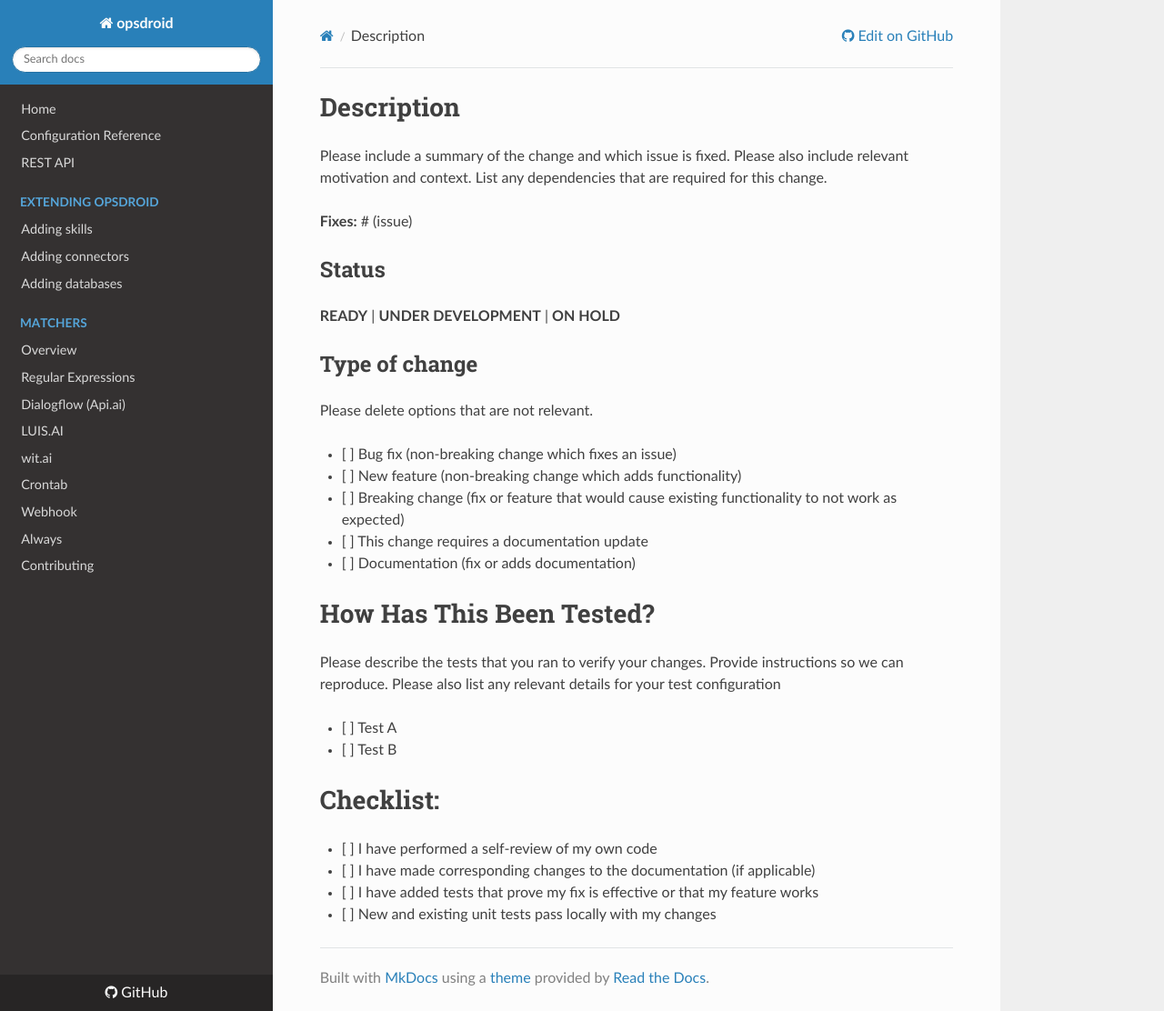
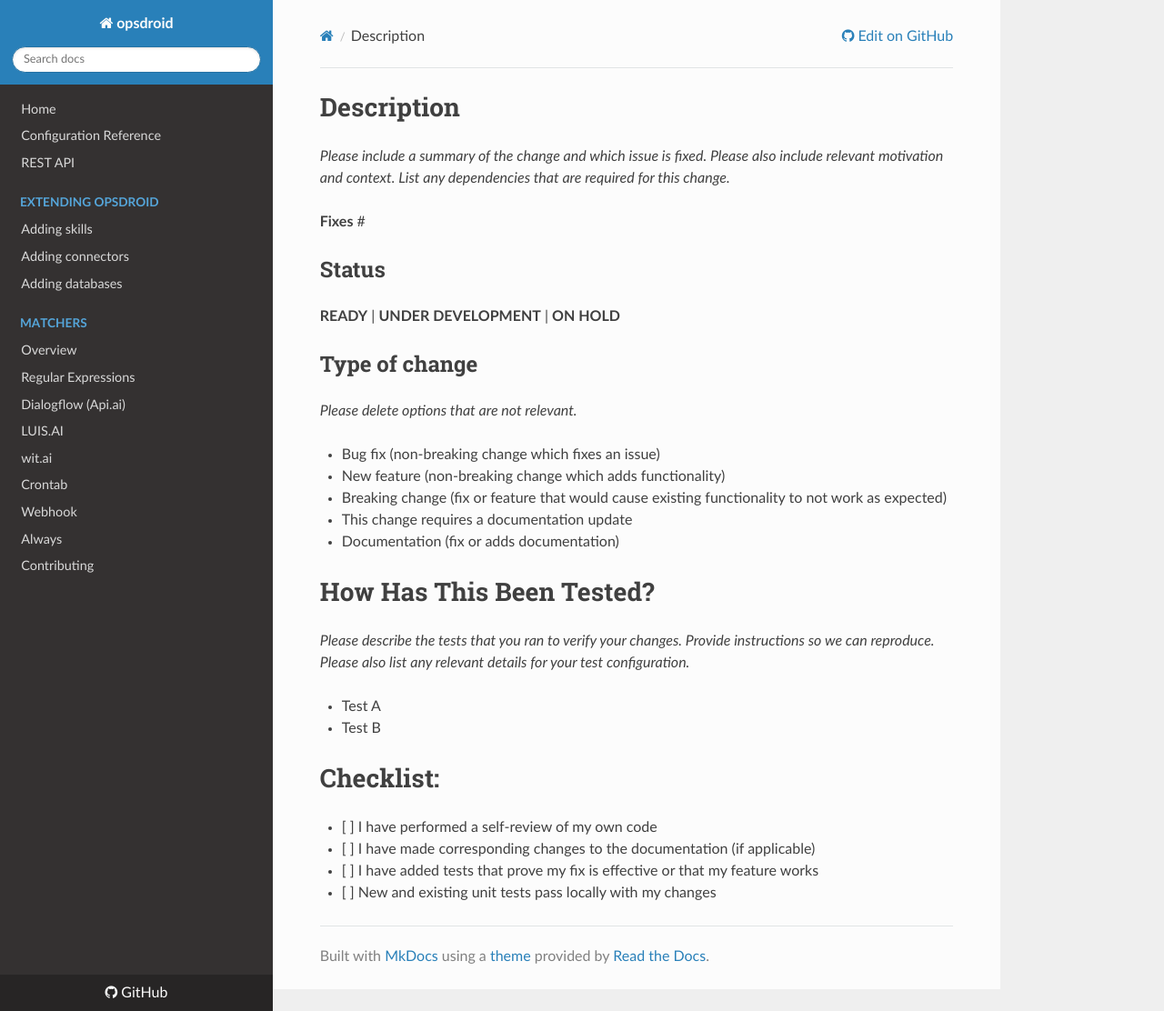
Before and after one commit to opsdroid/opsdroid, an MkDocs documentation site: the page built from docs/PULL_REQUEST_TEMPLATE.md, in a window 1280 px wide and 1112 px high. Shown: the whole window at 91% size. Built offline with MkDocs 1.6.1, drawn with Linux system fonts in a browser that asks for light colours; nearby versions of some CDN libraries; old or Windows-style settings are respelled for this version of MkDocs.

Commit message:
Changes to the PR template

```diff
--- a/docs/PULL_REQUEST_TEMPLATE.md
+++ b/docs/PULL_REQUEST_TEMPLATE.md
@@ -1,8 +1,8 @@
 # Description
 
-Please include a summary of the change and which issue is fixed. Please also include relevant motivation and context. List any dependencies that are required for this change.
+_Please include a summary of the change and which issue is fixed. Please also include relevant motivation and context. List any dependencies that are required for this change._
 
-**Fixes:** # (issue)
+**Fixes** #<issue>
 
 
 ## Status
@@ -11,21 +11,21 @@
 
 ## Type of change
 
-Please delete options that are not relevant.
+_Please delete options that are not relevant._
 
-- [ ] Bug fix (non-breaking change which fixes an issue)
-- [ ] New feature (non-breaking change which adds functionality)
-- [ ] Breaking change (fix or feature that would cause existing functionality to not work as expected)
-- [ ] This change requires a documentation update
-- [ ] Documentation (fix or adds documentation)
+- Bug fix (non-breaking change which fixes an issue)
+- New feature (non-breaking change which adds functionality)
+- Breaking change (fix or feature that would cause existing functionality to not work as expected)
+- This change requires a documentation update
+- Documentation (fix or adds documentation)
 
 
 # How Has This Been Tested?
 
-Please describe the tests that you ran to verify your changes. Provide instructions so we can reproduce. Please also list any relevant details for your test configuration
+_Please describe the tests that you ran to verify your changes. Provide instructions so we can reproduce. Please also list any relevant details for your test configuration._
 
-- [ ] Test A
-- [ ] Test B
+- Test A
+- Test B
 
 
 # Checklist:
```
